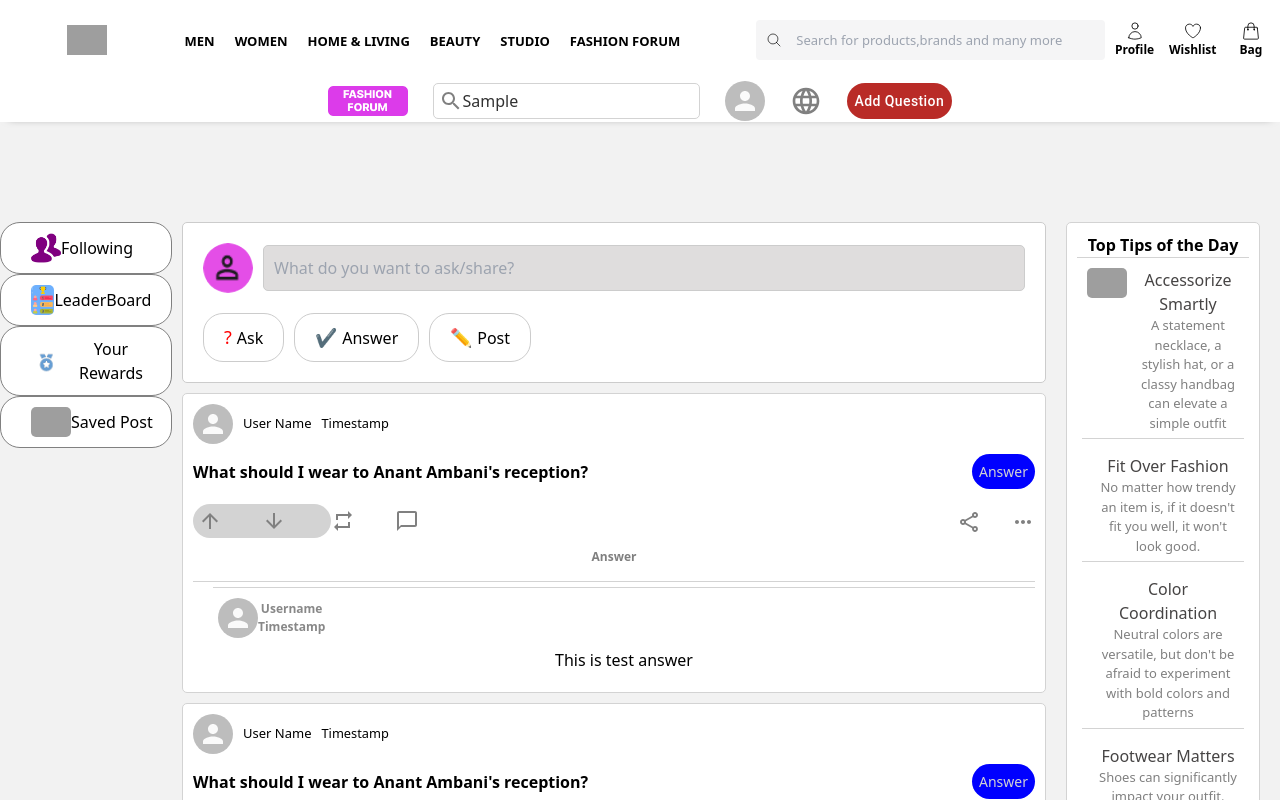
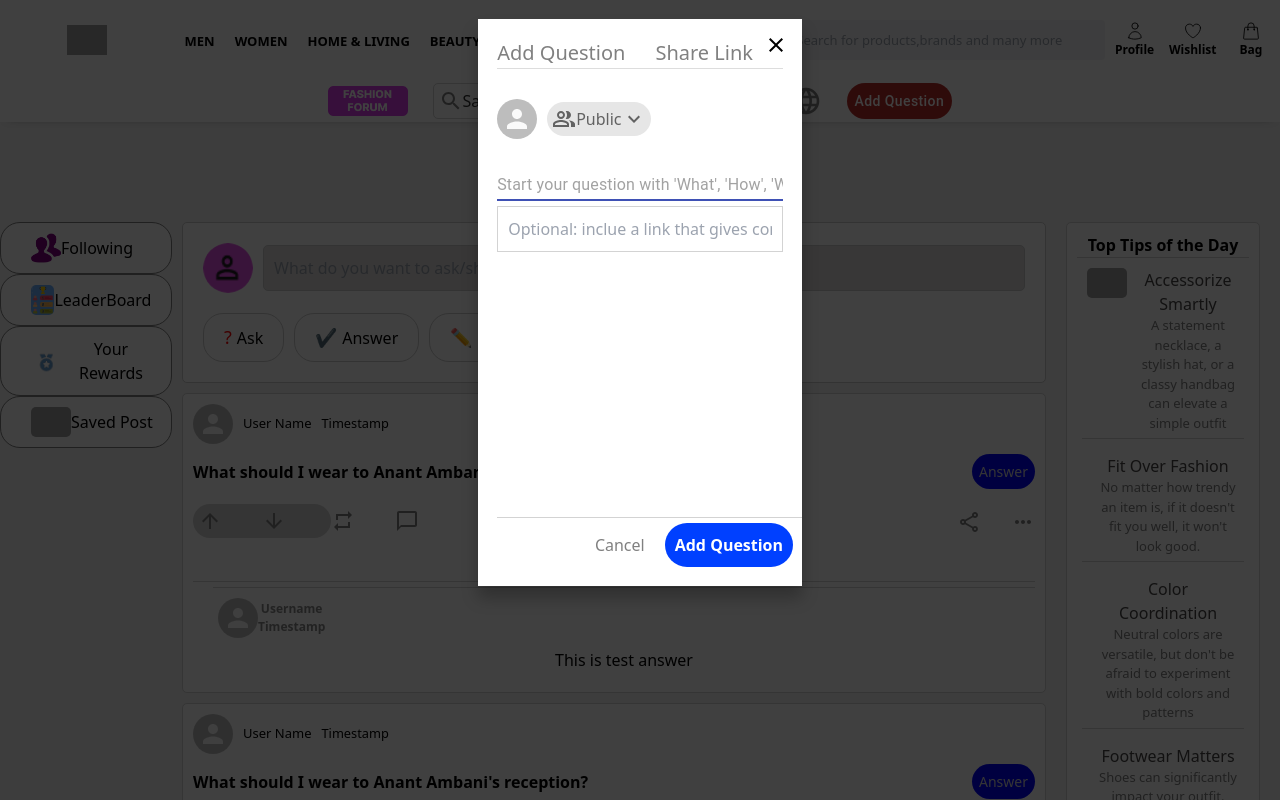
Before and after one commit to shalvee2020/Heneko_Myntra, a React (Create React App) app: page / in a window 1280 px wide. Both pictures are taken after typing "Sample" into the empty fields and a click on the button "Add Question". Shown: the top 800 px of the page. Built offline with nearby package versions, Linux system fonts and the light colour scheme; grey boxes are pictures that could not be loaded.

Commit message:
Mansi question-answerpopup

```diff
--- a/package.json
+++ b/package.json
@@ -13,6 +13,7 @@
     "ajv-keywords": "^5.1.0",
     "react": "^18.3.1",
     "react-dom": "^18.3.1",
+    "react-responsive-modal": "^6.4.2",
     "react-scripts": "5.0.1",
     "web-vitals": "^2.1.4"
   },
--- a/src/components/Post.css
+++ b/src/components/Post.css
@@ -189,3 +189,7 @@
     border-radius: 33px;
     cursor: pointer;
   }
+  .quill{
+    width:100%;
+    height: 300px;
+  }
--- a/src/components/Post.js
+++ b/src/components/Post.js
@@ -6,6 +6,11 @@ import ArrowDownwardOutlinedIcon from "@material-ui/icons/ArrowDownwardOutlined"
 import RepeatOutlinedIcon from "@material-ui/icons/RepeatOutlined";
 import ChatBubbleOutlineOutlinedIcon from "@material-ui/icons/ChatBubbleOutlineOutlined";
 import { MoreHorizOutlined, ShareOutlined } from "@material-ui/icons";
+import {Modal} from "react-responsive-modal"
+import "react-responsive-modal/styles.css"
+import CloseIcon from "@material-ui/icons/Close";
+import ReactQuill from "react-quill"
+import 'react-quill/dist/quill.snow.css'
 // import { useDispatch, useSelector } from "react-redux";
 // import { selectUser } from "../features/userSlice";
 // import Modal from "react-modal";
@@ -19,10 +24,11 @@ function Post(
 //   const user = useSelector(selectUser);
 //   const dispatch = useDispatch();
 
-//   const [IsmodalOpen, setIsModalOpen] = useState(false);
+  const [IsmodalOpen, setIsModalOpen] = useState(false);
+  const Close=(<CloseIcon></CloseIcon>)
 //   const questionId = useSelector(selectQuestionId);
-//   const [answer, setAnswer] = useState("");
-//   const [getAnswers, setGetAnswers] = useState([]);
+  const [answer, setAnswer] = useState("");
+  const [getAnswers, setGetAnswers] = useState([]);
 
 //   useEffect(() => {
 //     if (questionId) {
@@ -83,19 +89,22 @@ function Post(
           {/* <p>{question}</p> */}
           <p>What should I wear to Anant Ambani's reception?</p>
           <button
-            // onClick={() => setIsModalOpen(true)}
+            onClick={() => setIsModalOpen(true)}
             className="post__btnAnswer"
           >
             Answer
           </button>
-          {/* <Modal
-            isOpen={IsmodalOpen}
-            onRequestClose={() => setIsModalOpen(false)}
-            shouldCloseOnOverlayClick={false}
+          <Modal
+            open={IsmodalOpen}
+            closeIcon={Close}
+            onClose={() => setIsModalOpen(false)}
+            closeOnEsc
+
+            closeOnOverlayClick={false}
             style={{
               overlay: {
                 width: 680,
-                height: 550,
+                height: "auto",
                 backgroundColor: "rgba(0,0,0,0.8)",
                 zIndex: "1000",
                 top: "50%",
@@ -106,26 +115,23 @@ function Post(
             }}
           >
             <div className="modal__question">
-              <h1>{question}</h1>
+              <h1>question</h1>
               <p>
                 asked by{" "}
                 <span className="name">
-                  {users.displayName ? users.displayName : users.email}
+                  displayName
                 </span>{" "}
                 {""}
                 on{" "}
                 <span className="name">
-                  {new Date(timestamp?.toDate()).toLocaleString()}
+                  {/* {new Date(timestamp?.toDate()).toLocaleString()} */}
+                  timestamp
                 </span>
               </p>
             </div>
             <div className="modal__answer">
-              <textarea
-                value={answer}
-                onChange={(e) => setAnswer(e.target.value)}
-                placeholder="Enter Your Answer"
-                type="text"
-              />
+              <ReactQuill placeholder="Enter your answer"/>
+
             </div>
             <div className="modal__button">
               <button className="cancle"
@@ -133,13 +139,13 @@ function Post(
               >
                 Cancel
               </button>
-              <button type="sumbit"
-              onClick={handleAnswer}
+              <button type="submit"
+
                className="add">
                 Add Answer
               </button>
             </div>
-          </Modal> */}
+          </Modal>
         </div>
 
         {/* <img src={imageUrl} alt="" /> */}
--- a/src/components/QHeader.js
+++ b/src/components/QHeader.js
@@ -6,10 +6,12 @@ import PeopleAltOutlinedIcon from "@material-ui/icons/PeopleAltOutlined";
 import NotificationsOutlinedIcon from "@material-ui/icons/NotificationsOutlined";
 import SearchIcon from "@material-ui/icons/Search";
 import LanguageIcon from "@material-ui/icons/Language";
-//import Modal from "react-modal";
-import fasfor from './Images/forum.png'
+import CloseIcon from "@material-ui/icons/Close";
+import {Modal} from "react-responsive-modal";
+import fasfor from './Images/forum.png';
 import "./QHeader.css";
 import { Avatar, Button, Input } from "@material-ui/core";
+import "react-responsive-modal/styles.css"
 // import { useSelector } from "react-redux";
 // import { selectUser } from "../features/userSlice";
 // import db, { auth } from "../firebase";
@@ -21,9 +23,10 @@ import { ExpandMore, Link } from "@material-ui/icons";
 function QHeader() {
   // const user = useSelector(selectUser);
 
-  // const [IsmodalOpen, setIsModalOpen] = useState(false);
+  const [IsmodalOpen, setIsModalOpen] = useState(false);
+  const Close=(<CloseIcon></CloseIcon>)
   // const [input, setInput] = useState("");
-  // const [inputUrl, setInputUrl] = useState("");
+  const [inputUrl, setInputUrl] = useState("");
   // const questionName = input;
 
   // const handleQuestion = (e) => {
@@ -87,12 +90,15 @@ function QHeader() {
         </div>
         <LanguageIcon />
         <Button
-        // onClick={() => setIsModalOpen(true)}
+        onClick={() => setIsModalOpen(true)}
         >Add Question</Button>
-        {/* <Modal
-          isOpen={IsmodalOpen}
-          onRequestClose={() => setIsModalOpen(false)}
-          shouldCloseOnOverlayClick={false}
+        <Modal
+          open={IsmodalOpen}
+          closeIcon={Close}
+        onClose={() => setIsModalOpen(false)}
+          closeOnEsc
+
+          closeOnOverlayClick={false}
           style={{
             overlay: {
               width: 700,
@@ -113,13 +119,13 @@ function QHeader() {
           <div className="modal__info">
             <Avatar
               className="avatar"
-              src={
-                user.photo
-                  ? user.photo
-                  : "https://images-platform.99static.com//_QXV_u2KU7-ihGjWZVHQb5d-yVM=/238x1326:821x1909/fit-in/500x500/99designs-contests-attachments/119/119362/attachment_119362573"
-              }
+              // src={
+              //   user.photo
+              //     ? user.photo
+              //     : "https://images-platform.99static.com//_QXV_u2KU7-ihGjWZVHQb5d-yVM=/238x1326:821x1909/fit-in/500x500/99designs-contests-attachments/119/119362/attachment_119362573"
+              // }
             />
-            <p>{user.disPlayName ? user.disPlayName : user.email} asked</p>
+            {/* <p>{user.disPlayName ? user.disPlayName : user.email} asked</p> */}
             <div className="modal__scope">
               <PeopleAltOutlinedIcon />
               <p>Public</p>
@@ -128,30 +134,37 @@ function QHeader() {
           </div>
           <div className="modal__Field">
             <Input
-              value={input}
-              onChange={(e) => setInput(e.target.value)}
-              type="text"
+         type="text"
               placeholder="Start your question with 'What', 'How', 'Why', etc. "
             />
-            <div className="modal__fieldLink">
-              <Link />
-              <input
-                value={inputUrl}
-                onChange={(e) => setInputUrl(e.target.value)}
-                type="text"
-                placeholder="Optional: inclue a link that gives context"
-              ></input>
+            <div style={{display:"flex",flexDirection:"column"}}>
+              <input type="text" value={inputUrl} onChange={(e)=>setInputUrl(e.target.value)}
+              style={{
+                margin:"5px 0",
+                border:"1px solid lightgrey",
+                padding:"10px ",
+                outline:"2px solid black #000",
+             }}
+               placeholder="Optional: inclue a link that gives context"/>
+               {
+                inputUrl !== "" &&<img style={{
+                  height:"40vh",objectFit:"contain"
+                }}
+                src={inputUrl} alt="image"/>
+               }
+
             </div>
+
           </div>
           <div className="modal__buttons">
             <button className="cancle" onClick={() => setIsModalOpen(false)}>
               Cancel
             </button>
-            <button type="sumbit" onClick={handleQuestion} className="add">
+            <button type="submit"  className="add">
               Add Question
             </button>
           </div>
-        </Modal> */}
+        </Modal>
       </div>
 
     </div>
--- a/src/components/Quora.css
+++ b/src/components/Quora.css
@@ -15,3 +15,7 @@
     justify-content: center;
     margin-top: 50px;
   }
+  .react-responsive-modal-overlay{
+    background-color: rgb(0 0 0/ 75%);
+
+  }
```
Also changed, not shown: 1 other file (tests, documents, lock files or other folders).
